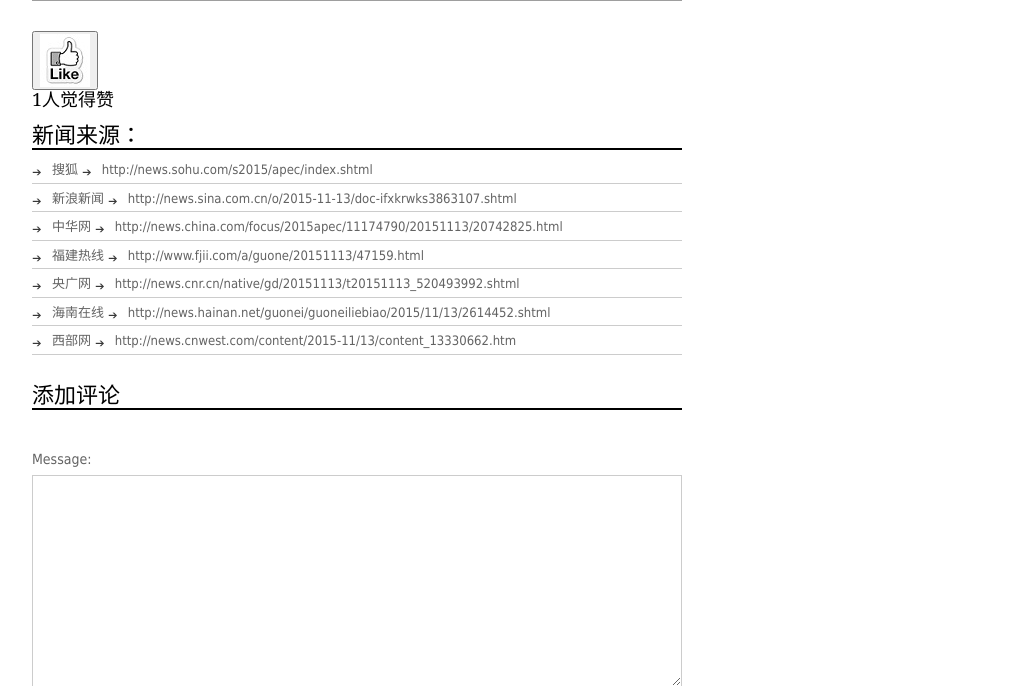
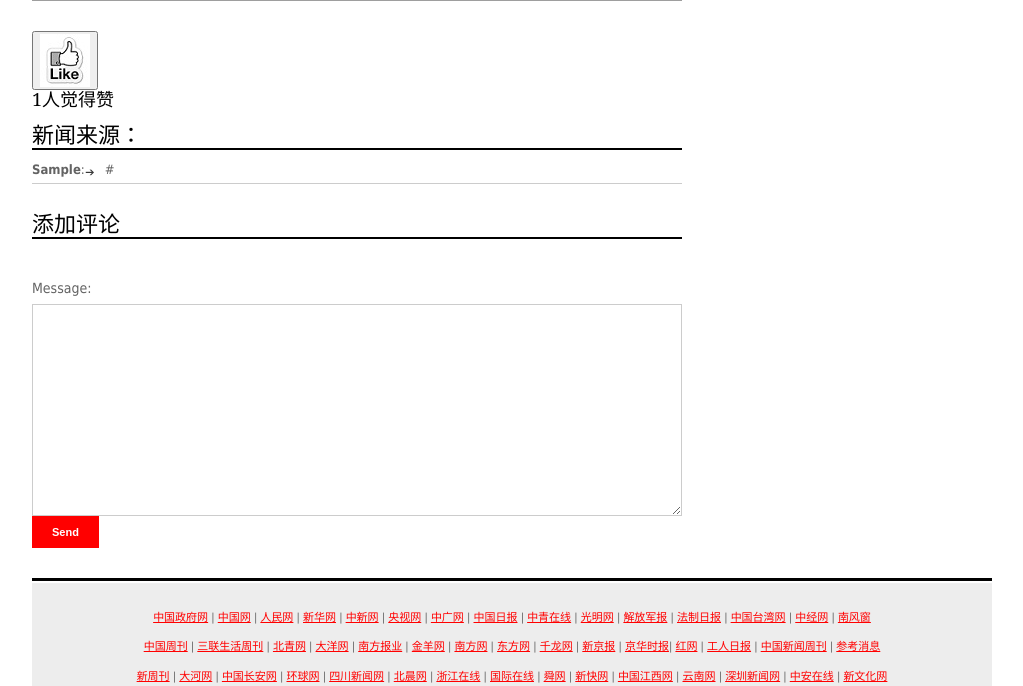
Before and after one commit to softwareIn2015/softnews, a Django app: template news/templates/detail.html in a window 1280 px wide. Shown: the part 688-1374 px from the top of the page, without its empty margins (128-1151 px from the left). Run offline with Django 3.2, Linux system fonts and the light colour scheme; tables that the repository leaves empty hold one stand-in row (values such as "Sample post"); the template is opened without the code that fills it: values that come from a table or form of the project are taken from there, most other values are stand-ins (such as "Sample title", 1, 10 or a date in 2020); grey boxes marked "Sample" are stand-in pictures; grey boxes are pictures that could not be loaded.

Commit message:
修改了详情页中的新闻来源的部分

```diff
--- a/news/templates/detail.html
+++ b/news/templates/detail.html
@@ -229,14 +229,10 @@ function displayPage(){
             <div class="sb_box">
         	<h3>新闻来源：</h3>
             <ul class="sb_list">
-            	<li><a href="http://www.sohu.com/" target="_blank">搜狐</a>&nbsp;<a href="http://news.sohu.com/s2015/apec/index.shtml" target="_blank">http://news.sohu.com/s2015/apec/index.shtml</a></li>
-                <li><a href="http://www.sina.com.cn/" target="_blank">新浪新闻</a>&nbsp;<a href="http://news.sina.com.cn/o/2015-11-13/doc-ifxkrwks3863107.shtml" target="_blank">http://news.sina.com.cn/o/2015-11-13/doc-ifxkrwks3863107.shtml</a></li>
-                <li><a href="http://www.china.com/" target="_blank">中华网</a>&nbsp;<a href="http://news.china.com/focus/2015apec/11174790/20151113/20742825.html" target="_blank">http://news.china.com/focus/2015apec/11174790/20151113/20742825.html</a></li>
-                <li><a href="http://www.fjii.com/" target="_blank">福建热线</a>&nbsp;<a href="http://www.fjii.com/a/guone/20151113/47159.html" target="_blank">http://www.fjii.com/a/guone/20151113/47159.html</a></li>
-                <li><a href="http://www.cnr.cn/" target="_blank">央广网</a>&nbsp;<a href="http://news.cnr.cn/native/gd/20151113/t20151113_520493992.shtml" target="_blank">http://news.cnr.cn/native/gd/20151113/t20151113_520493992.shtml</a></li>
-                <li><a href="http://news.hainan.net/" target="_blank">海南在线</a>&nbsp;<a href="http://news.hainan.net/guonei/guoneiliebiao/2015/11/13/2614452.shtml" target="_blank">http://news.hainan.net/guonei/guoneiliebiao/2015/11/13/2614452.shtml</a></li>
-                <li><a href="http://www.cnwest.com/" target="_blank">西部网</a>&nbsp;<a href="http://news.cnwest.com/content/2015-11/13/content_13330662.htm" target="_blank">http://news.cnwest.com/content/2015-11/13/content_13330662.htm</a></li>
-			</ul>
+                {% for url in urls %}
+                <li><strong>{{url.Source}}</strong>:<a href="{{url.Urls}}">{{url.Urls}}</a></li>
+                {% endfor %}
+            </ul>
         </div>
        <div class="sb_box">
   		<h3>添加评论</h3>
--- a/news/views.py
+++ b/news/views.py
@@ -268,6 +268,7 @@ def detail_page(request):
     if len(username):
         #新闻与评论的内外键，查询到评论内容
         comments = CommentsModel.objects.filter(News__Title=title)
+        urls = UrlsModel.objects.filter(News__Title=title)
         return render_to_response("detail.html", locals())
     else:
         response = HttpResponseRedirect('/news/vdetail/', locals())
@@ -277,6 +278,7 @@ def detail_page(request):
 def vdetail_page(request):
     title = request.GET['Title']
     news = NewsModel.objects.get(Title=title)
+    urls = UrlsModel.objects.filter(News__Title=title)
     return render_to_response("vdetail.html", locals())
 
 
```
Also changed, not shown: news/templates/vdetail.html (+4 -8 lines).
